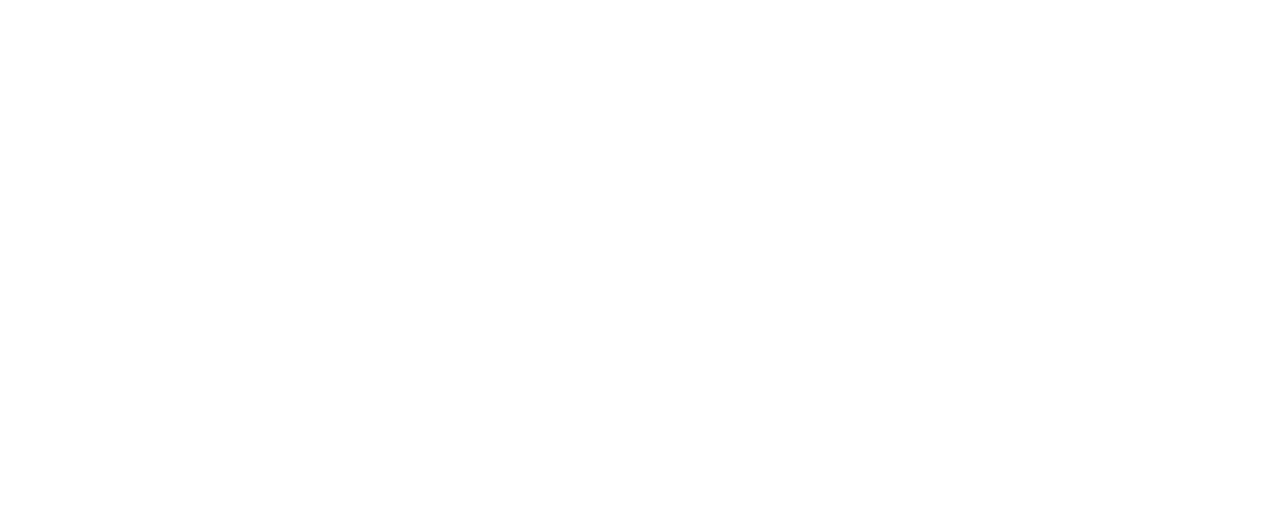
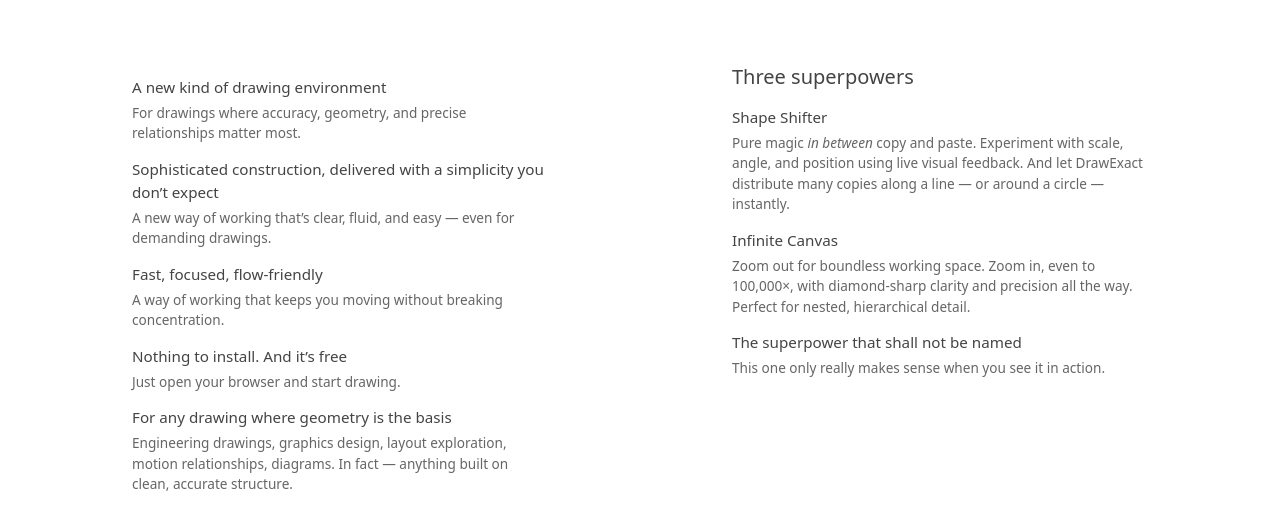
Before and after one commit to peterhoward42/dxact-web, a Svelte app: page / in a window 1280 px wide. Shown: the part 620-1148 px from the top of the page. Before the commit the page ends 800 px from the top, so only its background shows below. Built offline with nearby package versions, Linux system fonts and the light colour scheme.

Commit message:
Put in SEO content for desktop

```diff
--- a/src/components/AboveFoldDesktop.svelte
+++ b/src/components/AboveFoldDesktop.svelte
@@ -1,6 +1,8 @@
 <script>
     import { youTubeOverViewURL } from "../services/youtube";
     import CTA from "./CTA.svelte";
+    import Orientation from "./Orientation.svelte";
+    import Superpowers from "./Superpowers.svelte";
 </script>
 
 <div class="abovefold-desktop qrow">
@@ -35,6 +37,11 @@
             </div>
         </div>
     </div>
+</div>
+
+<div class="bottom qrow">
+    <div class="orient-area"><Orientation /></div>
+    <div class="super-area"><Superpowers /></div>
 </div>
 
 <style>
@@ -107,4 +114,14 @@
         border: 0;
         display: block;
     }
+    .bottom {
+        justify-content: space-around;
+        margin-bottom: 4rem;
+    }
+    .super-area {
+        width: 30rem;
+    }
+    .orient-area {
+        width: 30rem;
+    }
 </style>
```
